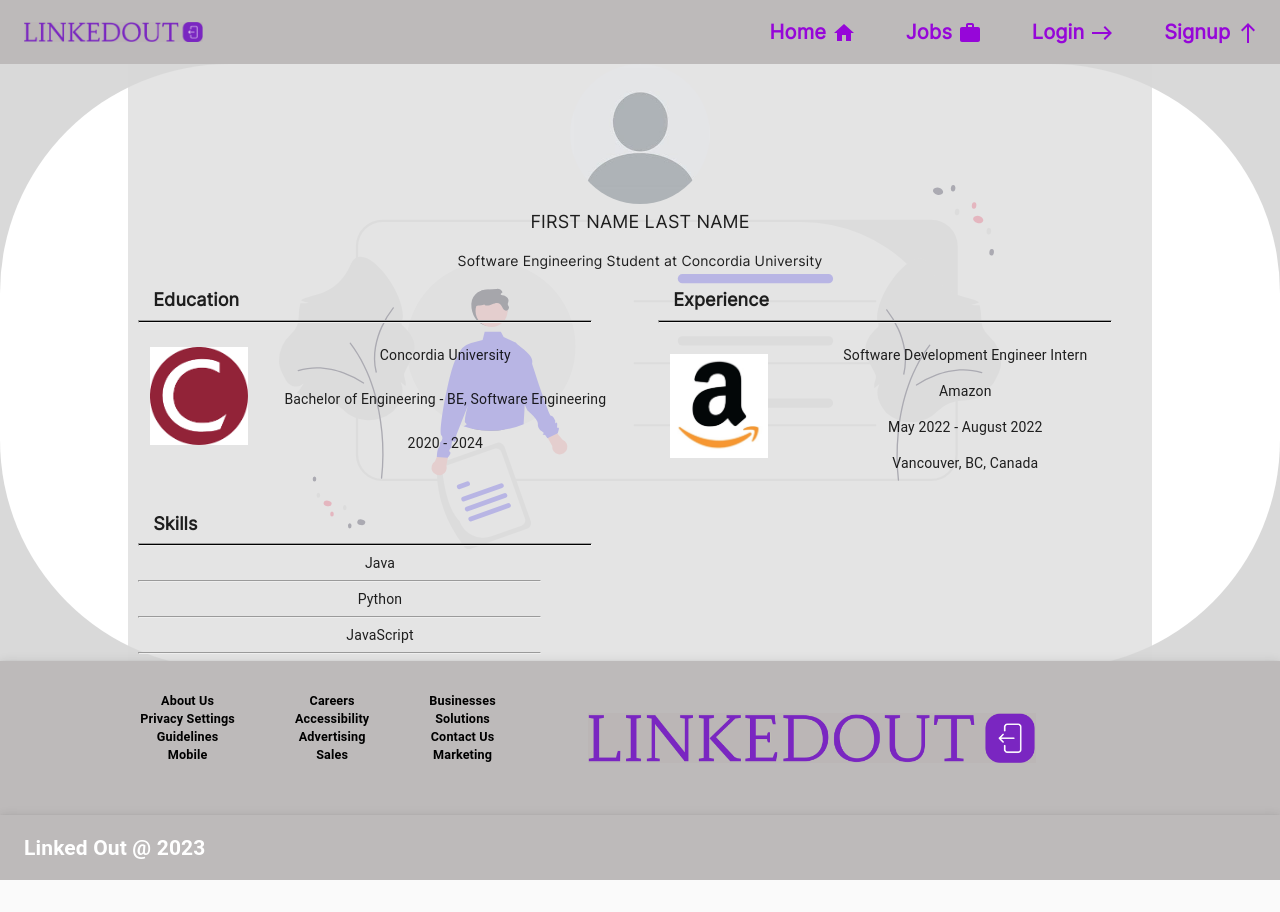
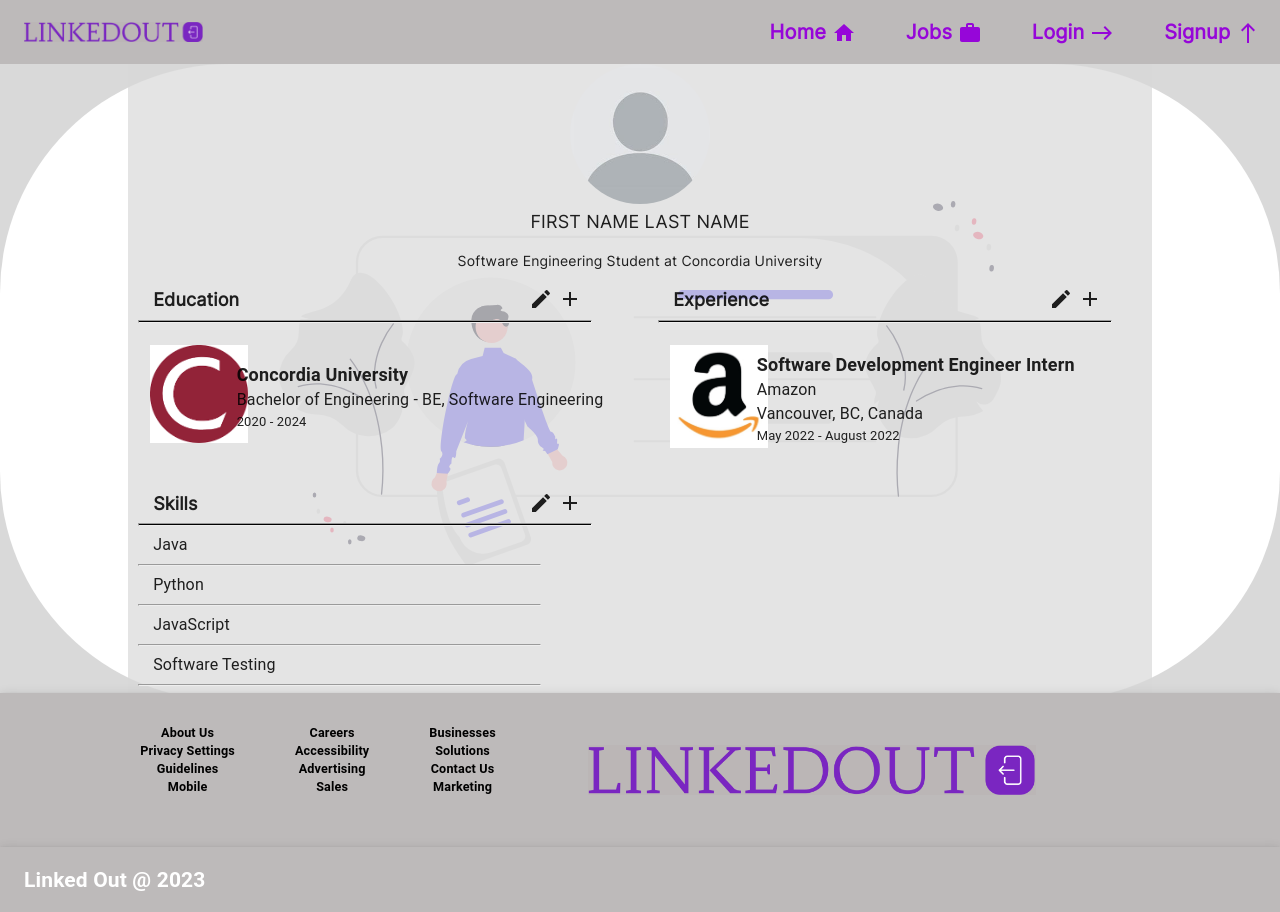
Before and after one commit to cckarabatsos/SOEN390_Team13, a React (Create React App) app in the folder soen390_web/: page /UserProfile in a window 1280 px wide. Before the commit the page ends 880 px from the top, so only its background shows below. Built offline with nearby package versions, Linux system fonts and the light colour scheme.

Commit message:
finished user profile

```diff
--- a/soen390_web/src/pages/UserProfile.jsx
+++ b/soen390_web/src/pages/UserProfile.jsx
@@ -5,9 +5,11 @@ import SubFooter from "../components/SubFooter"
 import background from "../assets/profile_background.svg"
 import "../styles/components/UserProfile.css"
 import picture from "../assets/default_picture.jpg"
-import { Grid } from "@material-ui/core";
+import { Grid, Typography } from "@material-ui/core";
 import Concordia from "../assets/UserProfileImages/Concordia.png"
 import AmazonLogo from "../assets/UserProfileImages/amazon-logo-square.jpg"
+import AddIcon from '@mui/icons-material/Add';
+import EditIcon from '@mui/icons-material/Edit';
 
 function UserProfile(props) {
 
@@ -30,7 +32,7 @@ function UserProfile(props) {
                             </Grid>
                             <Grid item xs={6}>
                                 <div className="header">
-                                    Education
+                                    Education <AddIcon className="profile-icon"/> <EditIcon className="profile-icon"/>
                                 </div>
                                 <hr className="line"></hr>
                                 <Grid
@@ -47,24 +49,22 @@ function UserProfile(props) {
                                     </Grid>
                                 </Grid>
                                 <Grid item xs={10}>
-                                    <Grid container spacing={3}>
-                                        <Grid className="institute-name" item xs={12}>
+                                    <Typography style={{textAlign:"left", fontWeight:"Bold", fontSize: "large"}}>
                                         Concordia University
-                                        </Grid>
-                                        <Grid className="program-name" item xs={12}>
+                                    </Typography>
+                                    <Typography style={{textAlign:"left"}}>
                                         Bachelor of Engineering - BE, Software Engineering
-                                        </Grid>
-                                        <Grid className="year" item xs={12}>
+                                    </Typography>
+                                    <Typography style={{textAlign:"left", fontSize:"small"}}>
                                         2020 - 2024
-                                        </Grid>
-                                    </Grid>
+                                    </Typography>
                                 </Grid>
                                 </Grid>
 
                             </Grid>
                             <Grid item xs={6}>
                                 <div className="header">
-                                    Experience
+                                    Experience <AddIcon className="profile-icon"/> <EditIcon className="profile-icon"/>
                                 </div>
                                 <hr className="line"></hr>
                                 <Grid
@@ -82,41 +82,42 @@ function UserProfile(props) {
                                     </Grid>
                                 </Grid>
                                 <Grid item xs={10}>
-                                    <Grid container spacing={2}>
-                                        <Grid className="position-name" item xs={12}>
+                                    <Typography style={{textAlign:"left", fontWeight:"Bold", fontSize: "large"}}>
                                         Software Development Engineer Intern
-                                        </Grid>
-                                        <Grid className="company-name" item xs={12}>
+                                    </Typography>
+                                    <Typography style={{textAlign:"left"}}>
                                         Amazon
-                                        </Grid>
-                                        <Grid className="year" item xs={12}>
+                                    </Typography>
+                                    <Typography style={{textAlign:"left"}}>
+                                        Vancouver, BC, Canada
+                                    </Typography>
+                                    <Typography style={{textAlign:"left", fontSize:"small"}}>
                                         May 2022 - August 2022
-                                        </Grid>
-                                        <Grid className="location" item xs={12}>
-                                            Vancouver, BC, Canada
-                                        </Grid>
-                                    </Grid>
+                                    </Typography>
                                 </Grid>
                                 </Grid>
                             </Grid>
                             <Grid item xs={6}>
                                 <div className="header">
-                                    Skills
+                                    Skills <AddIcon className="profile-icon"/> <EditIcon className="profile-icon"/>
                                 </div>
                                 <hr className="line"></hr>
-                                <Grid item xs={12}>
+                                <Typography style={{marginLeft:"5%"}} className="skill">
                                     Java
+                                </Typography>
                                 <hr className="sub-line"></hr>
-                                </Grid>
-                                <Grid item xs={12}>
+                                <Typography style={{marginLeft:"5%"}} className="skill">
                                     Python
+                                </Typography>
                                 <hr className="sub-line"></hr>
-                                </Grid>
-                                <Grid item xs={12}>
+                                <Typography style={{marginLeft:"5%"}} className="skill">
                                     JavaScript
+                                </Typography>
                                 <hr className="sub-line"></hr>
-                                </Grid>
-
+                                <Typography style={{marginLeft:"5%"}} className="skill">
+                                    Software Testing
+                                </Typography>
+                                <hr className="sub-line"></hr>
                             </Grid>
                         </Grid>
                     </div>
--- a/soen390_web/src/styles/components/UserProfile.css
+++ b/soen390_web/src/styles/components/UserProfile.css
@@ -56,4 +56,17 @@
     font-weight: bold;
     text-align: left;
     margin-left: 5%;
+    margin-right: 10%;
 }
+
+.skill{
+    text-align: left;
+    margin: 5%;
+}
+
+.profile-icon{
+    display: inline-flex;
+    vertical-align: middle;
+    float: right;
+    margin-left: 5px;
+}
```
Lines whose indentation alone changed are shown as unchanged.
